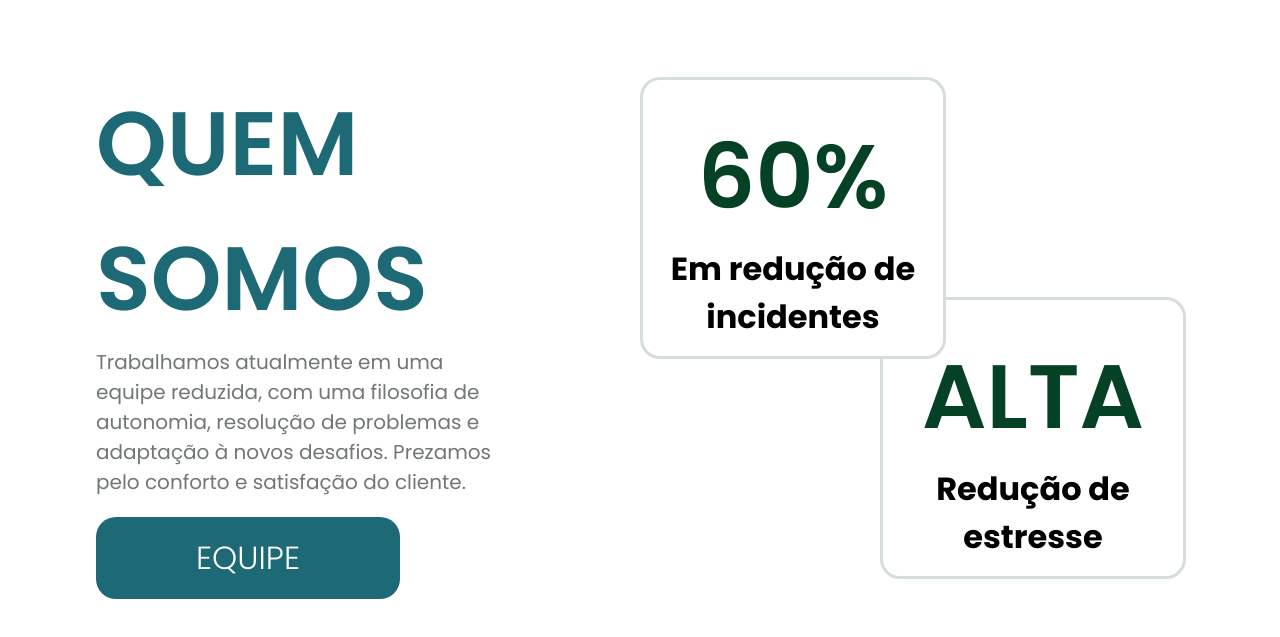
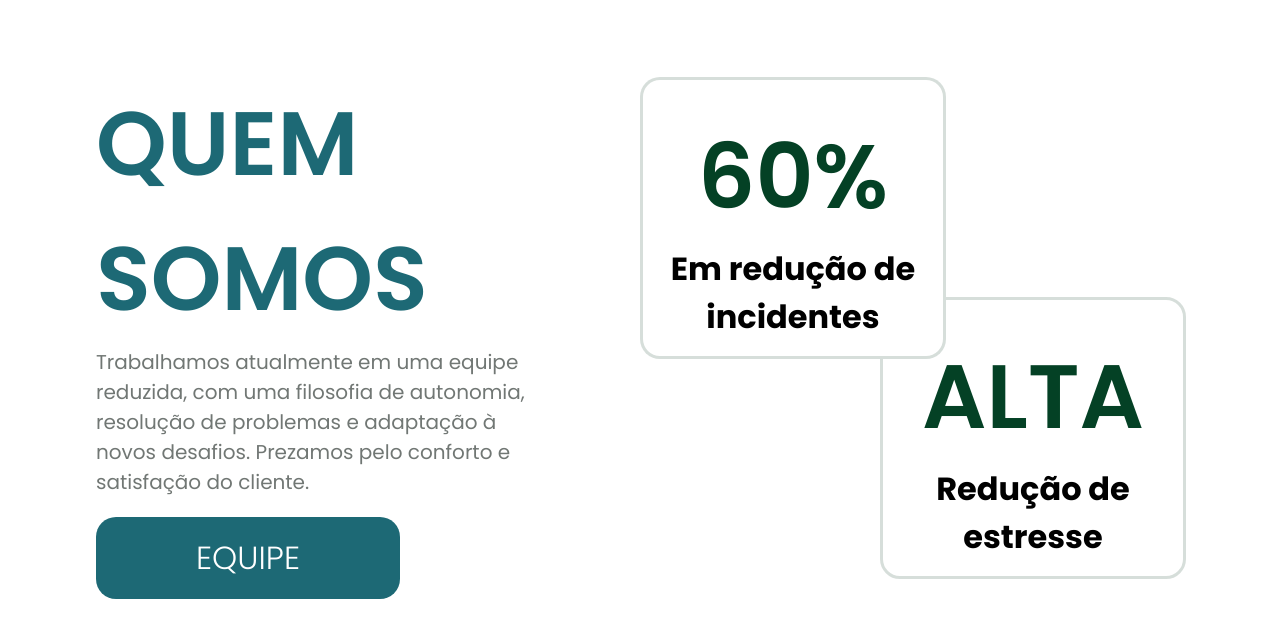
Before and after one commit to Carvalho003/sinal_verde, a plain HTML site: page Site/index.html in a window 1280 px wide. Shown: the part 1541-2178 px from the top of the page. Drawn offline with Linux system fonts and the light colour scheme.

Commit message:
adicionar mais ajustes em textos e na home

```diff
--- a/Site/css/style.css
+++ b/Site/css/style.css
@@ -397,6 +397,7 @@ footer{
   }
 
   .controle-home{
+
     display: flex;
     flex-direction: column;
     justify-content: space-evenly;
@@ -548,9 +549,9 @@ footer{
     font-weight: 300px;
     flex-direction: column;
     align-items: flex-start;
+    width: 80%;
+    margin-bottom: 20px;
 
-    margin-bottom: 20px;
-    width: 400px;
 }
 
 .buttonEquipe {
```
